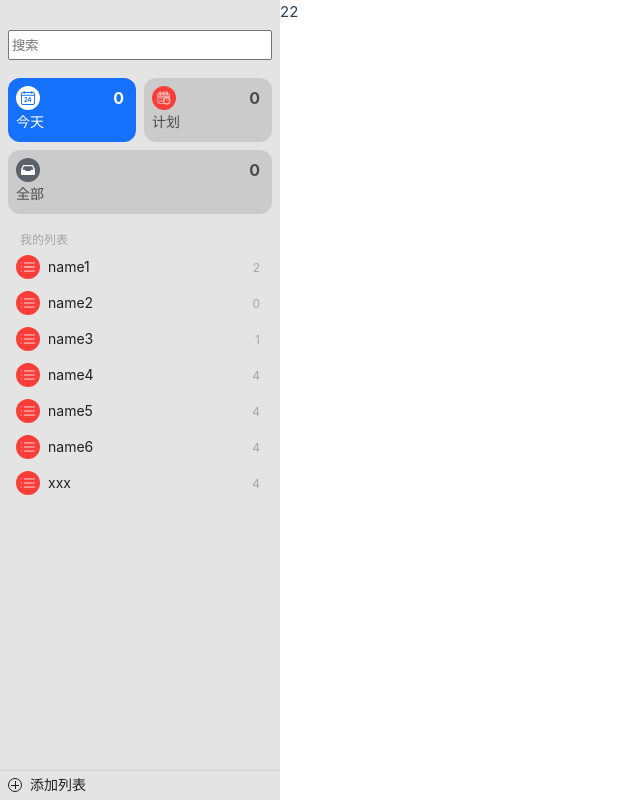
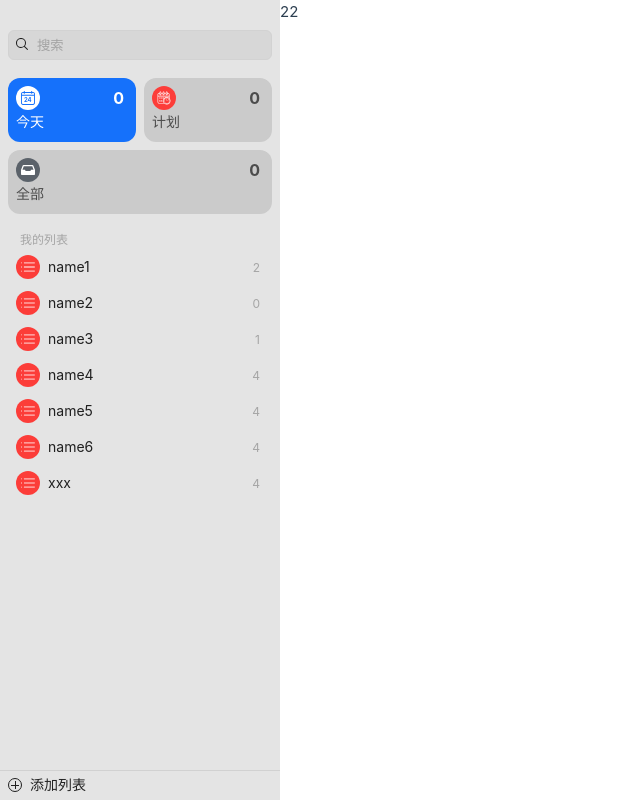
Before and after one commit to nppp1990/easy-todo, a Vue app: page / in a window 1280 px wide. Shown: the whole page, without its empty margins (0-640 px from the left). Built offline with nearby package versions, Linux system fonts and the light colour scheme.

Commit message:
搜索框的ui

```diff
--- a/src/assets/base.css
+++ b/src/assets/base.css
@@ -7,6 +7,8 @@
 
   --todo-text-gray1: #b3b3b3;
   --todo-text-gray2: #a5a5a5;
+  --todo-placeholder-color: #a3a3a3;
+
 
   --divider-gray1: #d1d1d1;
 
--- a/src/components/menu/MenuLayout.vue
+++ b/src/components/menu/MenuLayout.vue
@@ -1,6 +1,14 @@
 <template>
   <div class="menu-layout">
-    <input type="text" name="" id="" placeholder="搜索">
+    <!--  todo: 怎么做一个聚焦后、border变大的特效、并且保证内容位置不变  -->
+    <div class="input-wrapper">
+      <input type="text" name="" id="" placeholder="搜索" v-model="searchText">
+      <img src="src/assets/svg/ic_search.svg" alt="" class="input-search">
+      <div class="input-close-wrapper" v-show="searchText.length > 0" @click="clearSearch">
+        <img src="src/assets/svg/ic_search_close.svg" alt="" class="input-close">
+      </div>
+
+    </div>
     <div class="todo-card-layout">
       <card-item class="todo-item item-left" :card-type="1" :is-selected="currentCard=== 1"
                  @click="onClickCard(1)" />
@@ -29,11 +37,15 @@
   data() {
     return {
       currentCard: 1,
+      searchText:'',
     }
   },
   methods: {
     onClickCard(type) {
       this.currentCard = type
+    },
+    clearSearch() {
+      this.searchText = ''
     }
   }
 }
@@ -42,12 +54,58 @@
 .menu-layout {
   display: flex;
   flex-direction: column;
-}
 
-input {
-  width: 100%;
-  height: 30px;
-  display: block;
+  .input-wrapper {
+    position: relative;
+
+    input {
+      width: 100%;
+      height: 30px;
+      border: 1px solid #d2d2d2;
+      border-radius: 6px;
+      padding: 0 28px;
+      outline: none;
+      display: block;
+      background-color: #d7d7d7;
+      background-size: 12px 12px;
+      color: var(--todo-black1);
+    }
+
+    input:focus, :hover {
+      border-color: #74a2e2;
+    }
+
+    .input-search {
+      width: 12px;
+      height: 12px;
+      position: absolute;
+      top: 8px;
+      left: 8px;
+    }
+
+    .input-close-wrapper {
+      position: absolute;
+      top: 0;
+      right: 0;
+      height: 100%;
+      width: 28px;
+      display: flex;
+      align-items: center;
+      justify-content: center;
+
+      .input-close {
+        width: 12px;
+        height: 12px;
+      }
+    }
+
+
+  }
+
+
+  input::placeholder {
+    color: var(--todo-placeholder-color);
+  }
 }
 
 .todo-card-layout {
```
Also changed, not shown: src/assets/svg/ic_search.svg (added), src/assets/svg/ic_search_close.svg (added).
